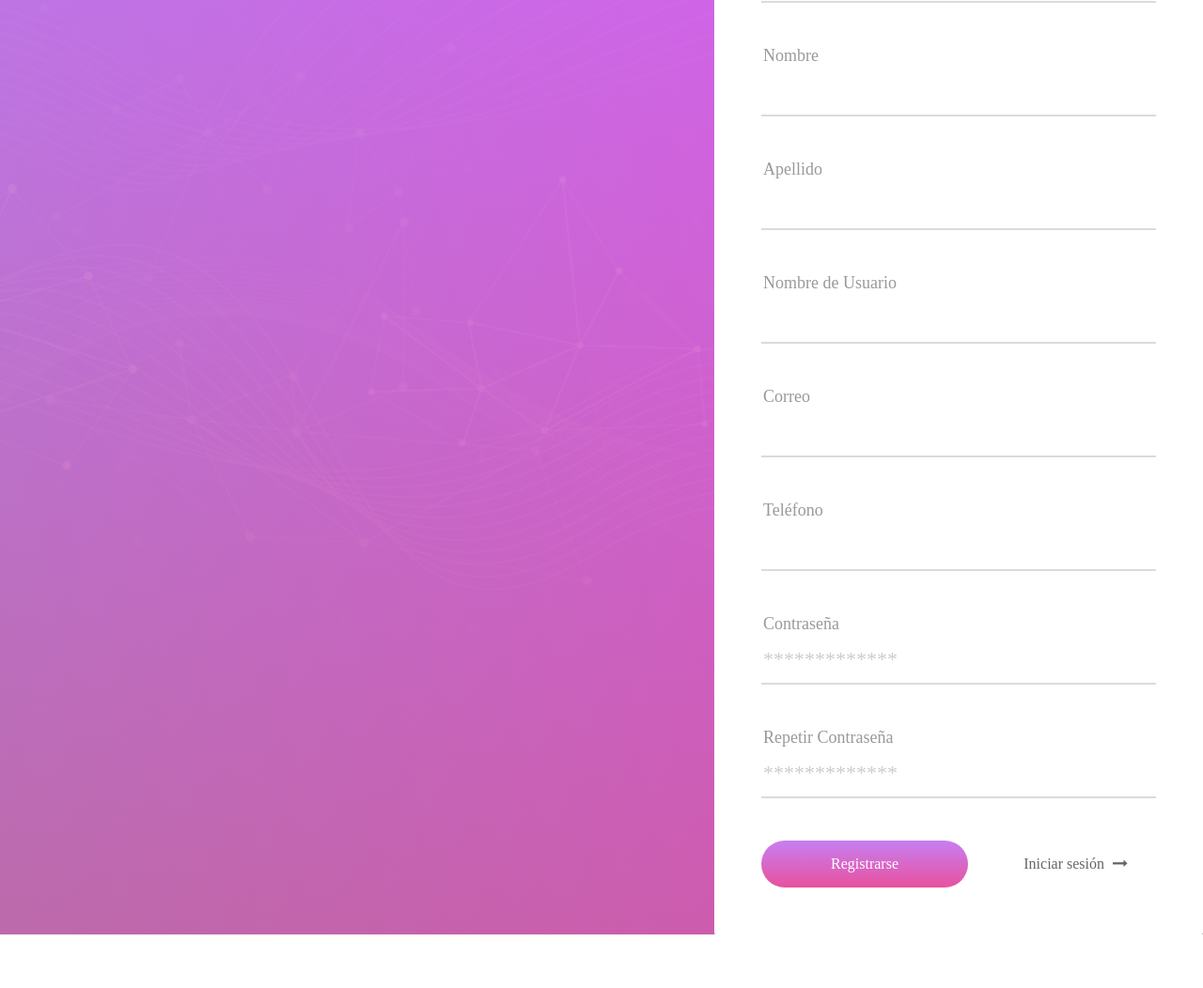
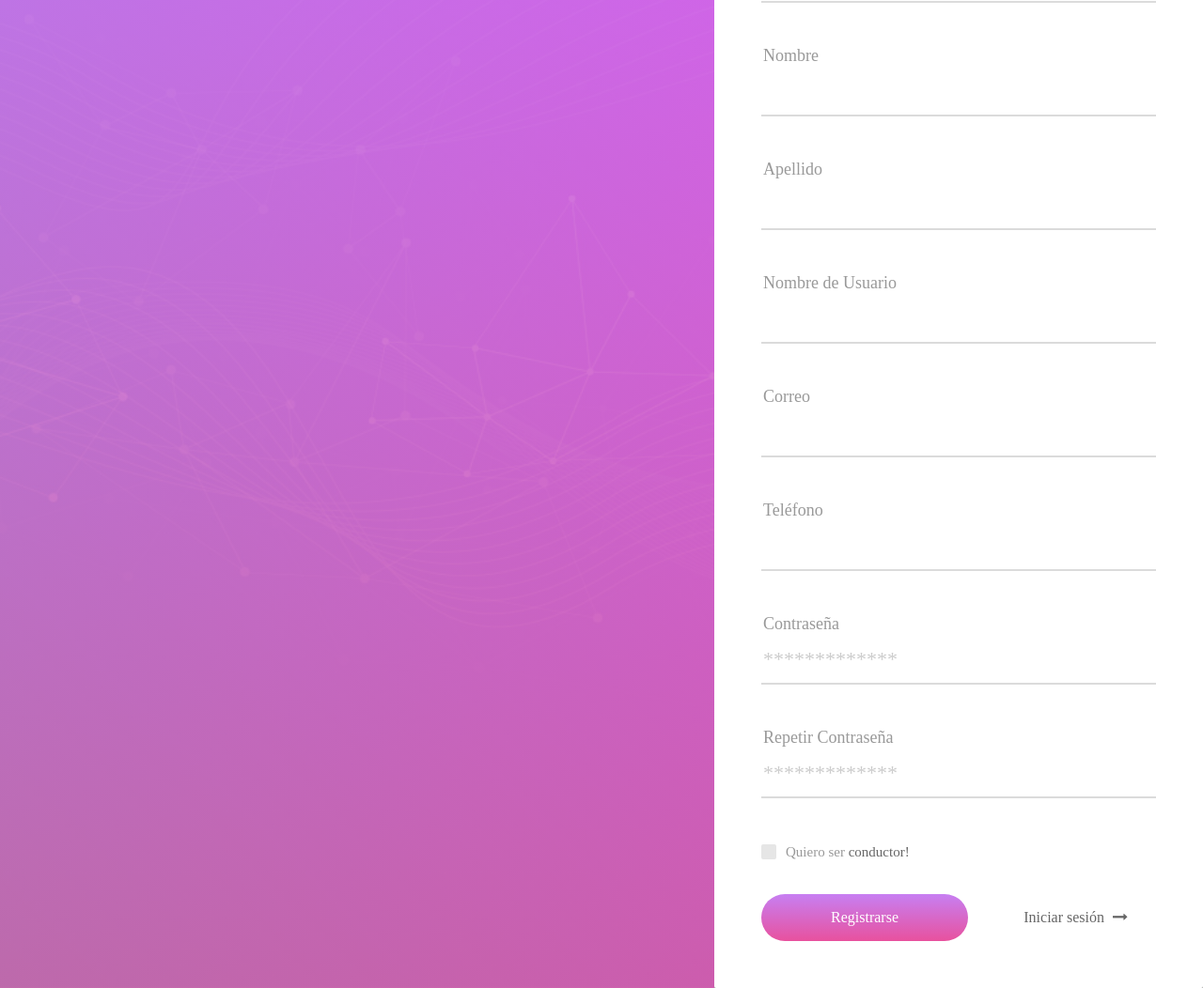
Before and after one commit to YinYanCat/Courier, a Django app: page /registrarse/ in a window 1280 px wide. Shown: the part 251-1303 px from the top of the page at 94% size. Before the commit the page ends 1246 px from the top, so only its background shows below. Run offline with Django 4.2, Linux system fonts and the light colour scheme; some libraries are stand-ins or nearby versions; some web fonts are replaced.

Commit message:
Fix: añadir botón conductor html registrarse

```diff
--- a/app/templates/app/registrarse.html
+++ b/app/templates/app/registrarse.html
@@ -1,19 +1,33 @@
 {% load static %}
 <!DOCTYPE html>
-<html lang="es">
+<html lang="en">
 <head>
     <title>Registrarse</title>
     <meta charset="UTF-8">
     <meta name="viewport" content="width=device-width, initial-scale=1">
-
-    <!-- CSS necesarios -->
+    <!--===============================================================================================-->
     <link rel="stylesheet" type="text/css" href="{% static 'app/vendor/bootstrap/css/bootstrap.min.css' %}">
+    <!--===============================================================================================-->
     <link rel="stylesheet" type="text/css" href="{% static 'app/fonts/font-awesome-4.7.0/css/font-awesome.min.css' %}">
+    <!--===============================================================================================-->
+    <link rel="stylesheet" type="text/css" href="{% static 'app/fonts/Linearicons-Free-v1.0.0/icon-font.min.css' %}">
+    <!--===============================================================================================-->
+    <link rel="stylesheet" type="text/css" href="{% static 'app/fonts/iconic/css/material-design-iconic-font.min.css' %}">
+    <!--===============================================================================================-->
     <link rel="stylesheet" type="text/css" href="{% static 'app/vendor/animate/animate.css' %}">
+    <!--===============================================================================================-->
+    <link rel="stylesheet" type="text/css" href="{% static 'app/vendor/css-hamburgers/hamburgers.min.css' %}">
+    <!--===============================================================================================-->
     <link rel="stylesheet" type="text/css" href="{% static 'app/vendor/animsition/css/animsition.min.css' %}">
+    <!--===============================================================================================-->
     <link rel="stylesheet" type="text/css" href="{% static 'app/vendor/select2/select2.min.css' %}">
+    <!--===============================================================================================-->
+    <link rel="stylesheet" type="text/css" href="{% static 'app/vendor/daterangepicker/daterangepicker.css' %}">
+    <!--===============================================================================================-->
     <link rel="stylesheet" type="text/css" href="{% static 'app/css/util.css' %}">
     <link rel="stylesheet" type="text/css" href="{% static 'app/css/registrarse.css' %}">
+    <!--===============================================================================================-->
+    <meta name="robots" content="noindex, follow">
 </head>
 <body style="background-color: #999999;">
 
@@ -82,6 +96,20 @@
                     <span class="focus-input100"></span>
                 </div>
 
+                <div class="flex-m w-full p-b-33">
+                    <div class="contact100-form-checkbox">
+                        <input class="input-checkbox100" id="ckb1" type="checkbox" name="remember-me">
+                        <label class="label-checkbox100" for="ckb1">
+                            <span class="txt1">
+                                Quiero ser
+                                <a href="#" class="txt2 hov1">
+                                    conductor!
+                                </a>
+                            </span>
+                        </label>
+                    </div>
+                </div>
+
                 <div class="container-login100-form-btn">
                     <div class="wrap-login100-form-btn">
                         <div class="login100-form-bgbtn"></div>
@@ -98,16 +126,21 @@
     </div>
 </div>
 
-<!-- Scripts -->
+<!--===============================================================================================-->
     <script src="{% static 'app/vendor/jquery/jquery-3.2.1.min.js' %}"></script>
+    <!--===============================================================================================-->
     <script src="{% static 'app/vendor/animsition/js/animsition.min.js' %}"></script>
+    <!--===============================================================================================-->
     <script src="{% static 'app/vendor/bootstrap/js/popper.js' %}"></script>
     <script src="{% static 'app/vendor/bootstrap/js/bootstrap.min.js' %}"></script>
+    <!--===============================================================================================-->
     <script src="{% static 'app/vendor/select2/select2.min.js' %}"></script>
+    <!--===============================================================================================-->
     <script src="{% static 'app/vendor/daterangepicker/moment.min.js' %}"></script>
     <script src="{% static 'app/vendor/daterangepicker/daterangepicker.js' %}"></script>
+    <!--===============================================================================================-->
     <script src="{% static 'app/vendor/countdowntime/countdowntime.js' %}"></script>
+    <!--===============================================================================================-->
     <script src="{% static 'app/js/registrarse.js' %}"></script>
-
 </body>
 </html>
```
Lines whose indentation alone changed are shown as unchanged.
